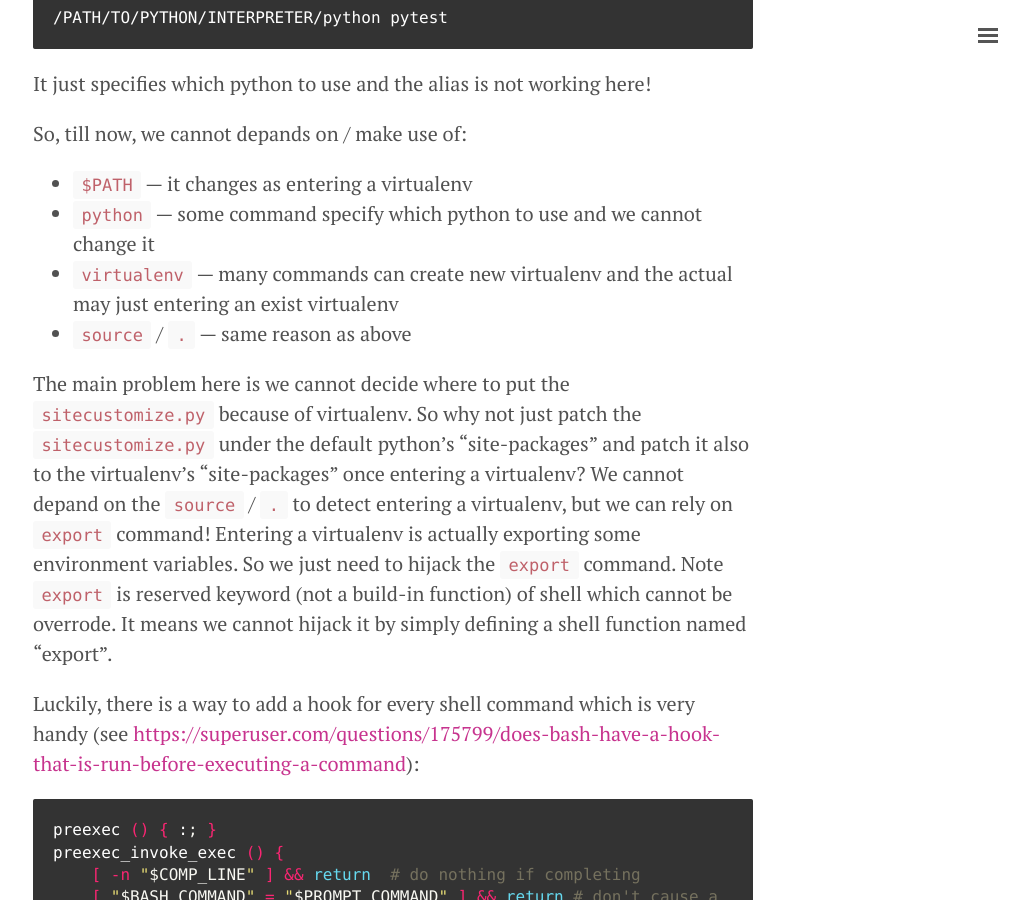
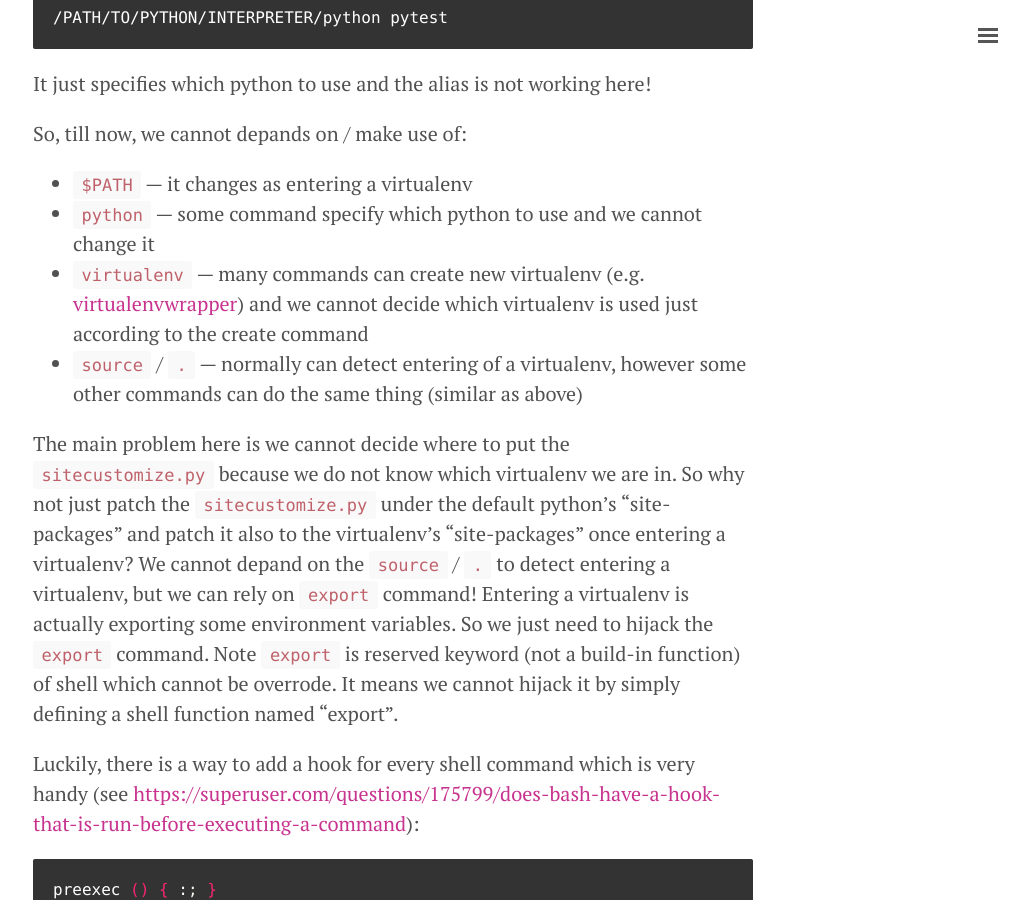
Before and after one commit to cuyu/cuyu.github.io, a Jekyll site: the page built from _posts/2017-12-12-Inject-python-code-before-__main__-function.md, in a window 1280 px wide and 900 px high, scrolled down 1850 px. Shown: the whole window, without its empty margins (247-1276 px from the left). Built offline with Jekyll 4.4.1, drawn with Linux system fonts in a browser that asks for light colours; nearby versions of some CDN libraries; comment, search, counter and statistics services are not loaded.

Commit message:
Save drafts and edited posts

```diff
--- a/_posts/2017-12-12-Inject-python-code-before-__main__-function.md
+++ b/_posts/2017-12-12-Inject-python-code-before-__main__-function.md
@@ -2,7 +2,7 @@
 layout: post
 title: "Inject python code before __main__ function"
 category: Python
-tags: [hacking, virtualenv, bash]
+tags: [Hacking, virtualenv, bash]
 date: 2017-12-12
 ---
 
@@ -53,10 +53,10 @@
 
 - `$PATH` — it changes as entering a virtualenv
 - `python` — some command specify which python to use and we cannot change it
-- `virtualenv` — many commands can create new virtualenv and the actual may just entering an exist virtualenv
-- `source` / `.` — same reason as above
+- `virtualenv` — many commands can create new virtualenv (e.g. [virtualenvwrapper](https://virtualenvwrapper.readthedocs.io/en/latest/)) and we cannot decide which virtualenv is used just according to the create command
+- `source` / `.` — normally can detect entering of a virtualenv, however some other commands can do the same thing (similar as above)
 
-The main problem here is we cannot decide where to put the `sitecustomize.py` because of virtualenv. So why not just patch the `sitecustomize.py` under the default python's "site-packages" and patch it also to the virtualenv's "site-packages" once entering a virtualenv? We cannot depand on the `source` / `.` to detect entering a virtualenv, but we can rely on `export` command! Entering a virtualenv is actually exporting some environment variables. So we just need to hijack the `export` command. Note `export` is reserved keyword (not a build-in function) of shell which cannot be overrode. It means we cannot hijack it by simply defining a shell function named "export".
+The main problem here is we cannot decide where to put the `sitecustomize.py` because we do not know which virtualenv we are in. So why not just patch the `sitecustomize.py` under the default python's "site-packages" and patch it also to the virtualenv's "site-packages" once entering a virtualenv? We cannot depand on the `source` / `.` to detect entering a virtualenv, but we can rely on `export` command! Entering a virtualenv is actually exporting some environment variables. So we just need to hijack the `export` command. Note `export` is reserved keyword (not a build-in function) of shell which cannot be overrode. It means we cannot hijack it by simply defining a shell function named "export".
 
 Luckily, there is a way to add a hook for every shell command which is very handy (see [https://superuser.com/questions/175799/does-bash-have-a-hook-that-is-run-before-executing-a-command](https://superuser.com/questions/175799/does-bash-have-a-hook-that-is-run-before-executing-a-command)):
 
```
